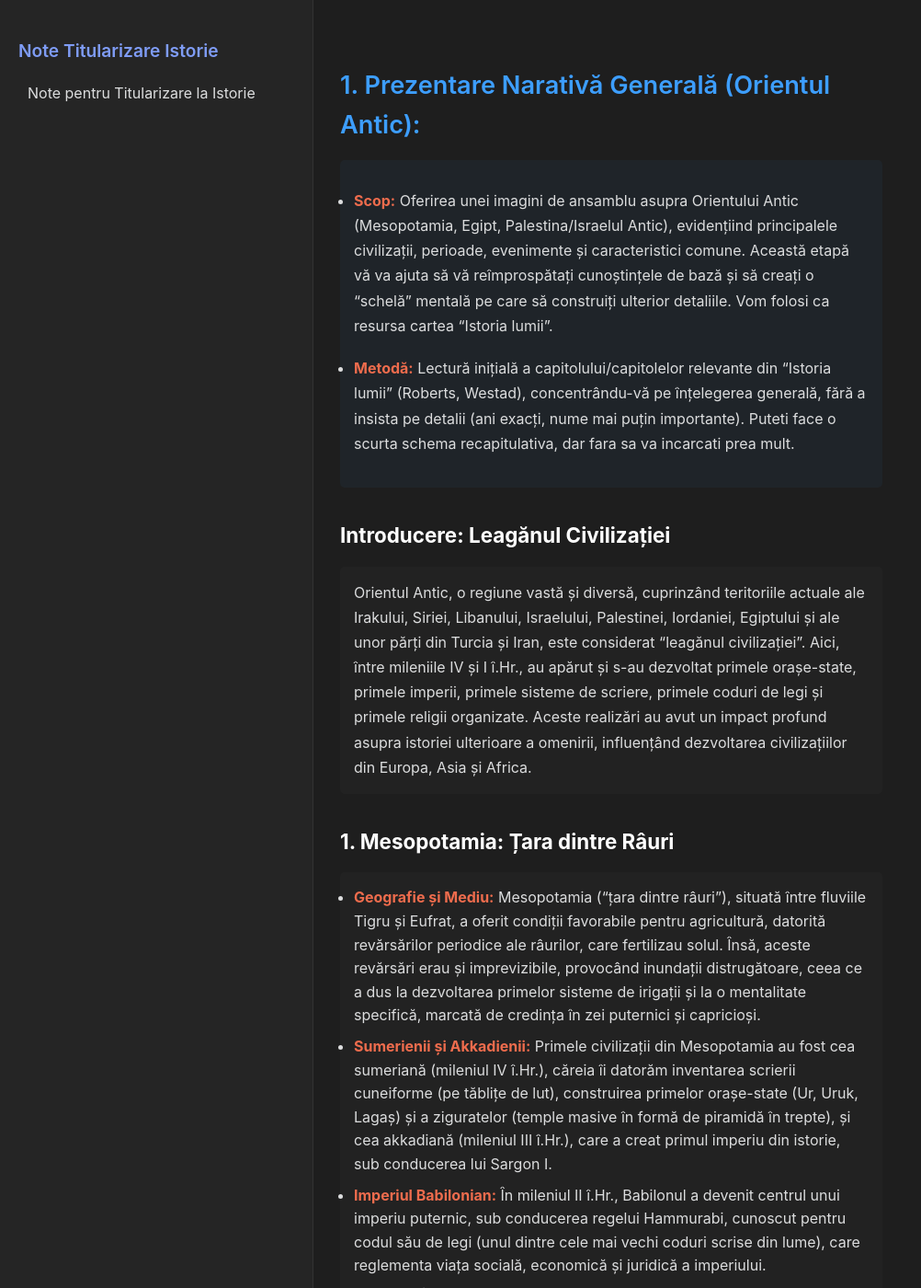
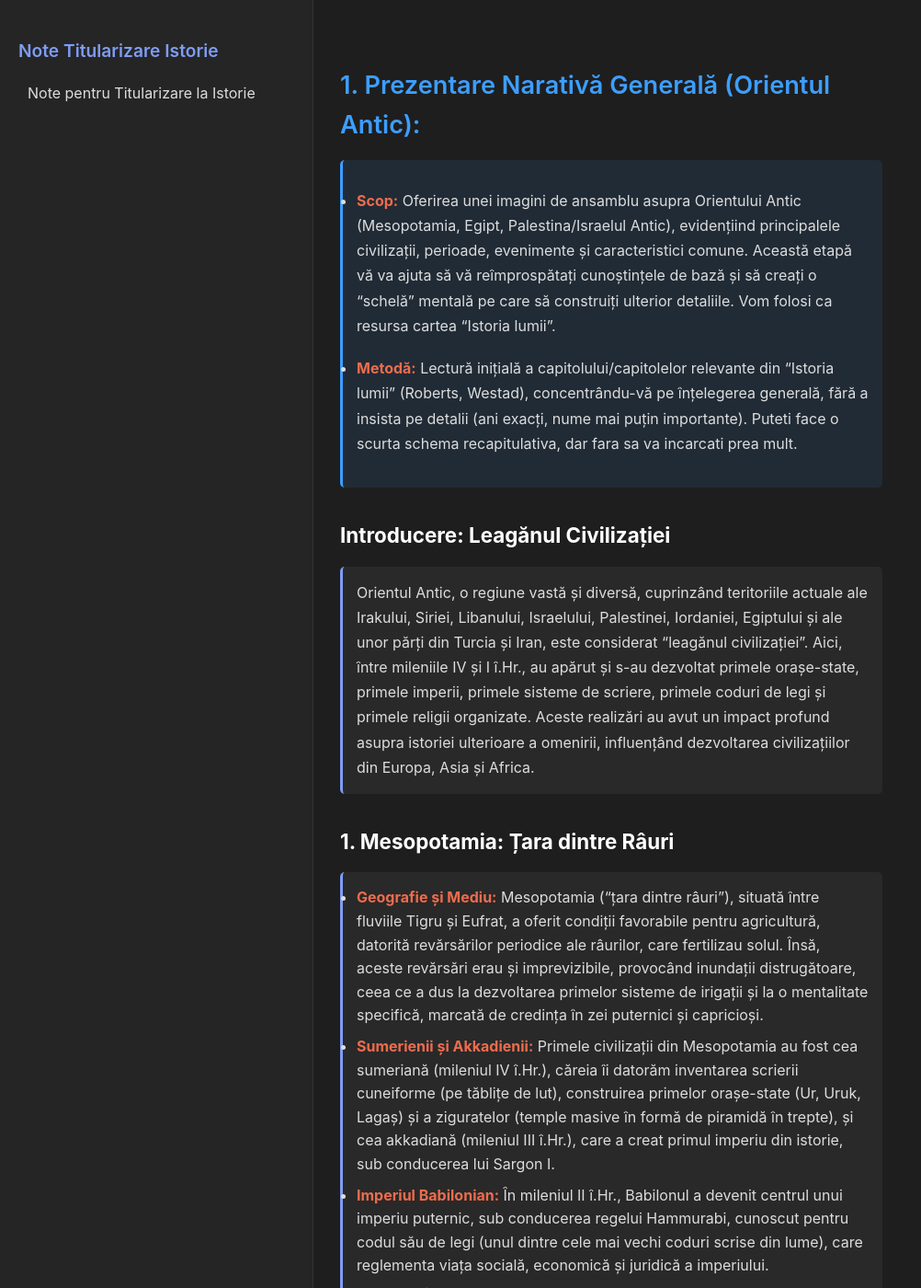
Before and after one commit to zermolax/titularizare-istorie, a Jekyll site: the page built from 1. Orientul Antic (Mesopotamia, Egipt, Palestina).md, in a window 1280 px wide and 1400 px high. Shown: the whole window at 92% size, without its empty margins (0-1002 px from the left). Built offline with Jekyll 4.4.1, drawn with Linux system fonts in a browser that asks for light colours.

Commit message:
Update style.scss

```diff
--- a/assets/css/style.scss
+++ b/assets/css/style.scss
@@ -16,9 +16,9 @@
   --h3-color: #ffffff;
   --border-color: #333;
   --code-background: #2d2d2d;
-  --section-bg-1: rgba(238, 108, 77, 0.05);
-  --section-bg-2: rgba(61, 158, 255, 0.05);
-  --section-bg-neutral: rgba(255, 255, 255, 0.02);
+  --section-bg-1: rgba(238, 108, 77, 0.1);
+  --section-bg-2: rgba(61, 158, 255, 0.1);
+  --section-bg-neutral: rgba(255, 255, 255, 0.05);
 }
 
 /* Stiluri generale */
@@ -122,6 +122,7 @@ h1 + p, h1 + ul, h1 + ol {
   padding: 15px;
   border-radius: 5px;
   margin-bottom: 1.5em;
+  border-left: 3px solid var(--h1-color);
 }
 
 h2 + p, h2 + ul, h2 + ol {
@@ -129,6 +130,7 @@ h2 + p, h2 + ul, h2 + ol {
   padding: 15px;
   border-radius: 5px;
   margin-bottom: 1.5em;
+  border-left: 3px solid var(--h2-color);
 }
 
 h3 + p, h3 + ul, h3 + ol {
@@ -136,6 +138,7 @@ h3 + p, h3 + ul, h3 + ol {
   padding: 15px;
   border-radius: 5px;
   margin-bottom: 1.5em;
+  border-left: 3px solid var(--text-accent);
 }
 
 /* Liste */
@@ -258,11 +261,22 @@ th {
   color: var(--text-accent);
 }
 
+/* Stiluri distincte pentru nivelurile din TOC */
+.toc .toc-h1 {
+  color: var(--h1-color) !important;
+  font-weight: 700;
+  font-size: 1em;
+}
+
 .toc .toc-h2 {
+  color: var(--h2-color) !important;
+  font-weight: 600;
   padding-left: 10px;
 }
 
 .toc .toc-h3 {
+  color: #ffffff !important;
+  font-weight: 400;
   padding-left: 20px;
 }
 
```
